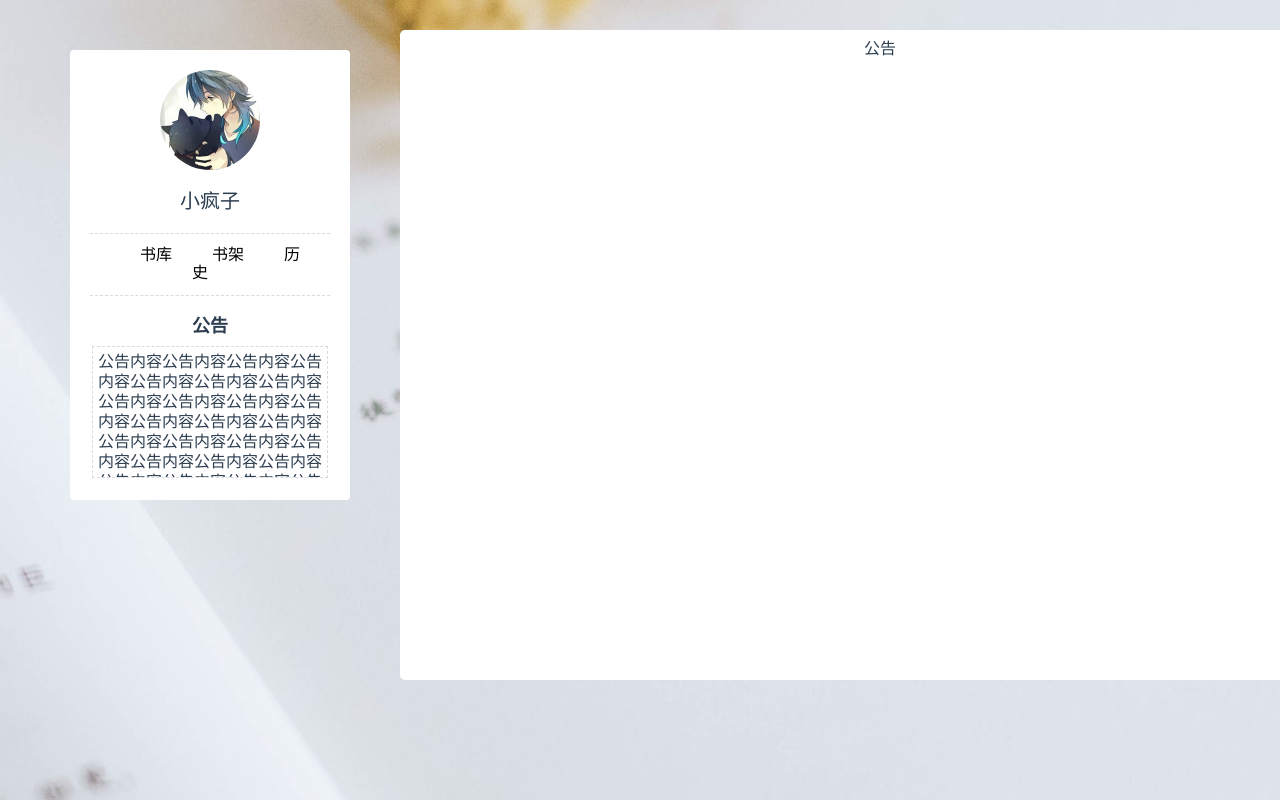
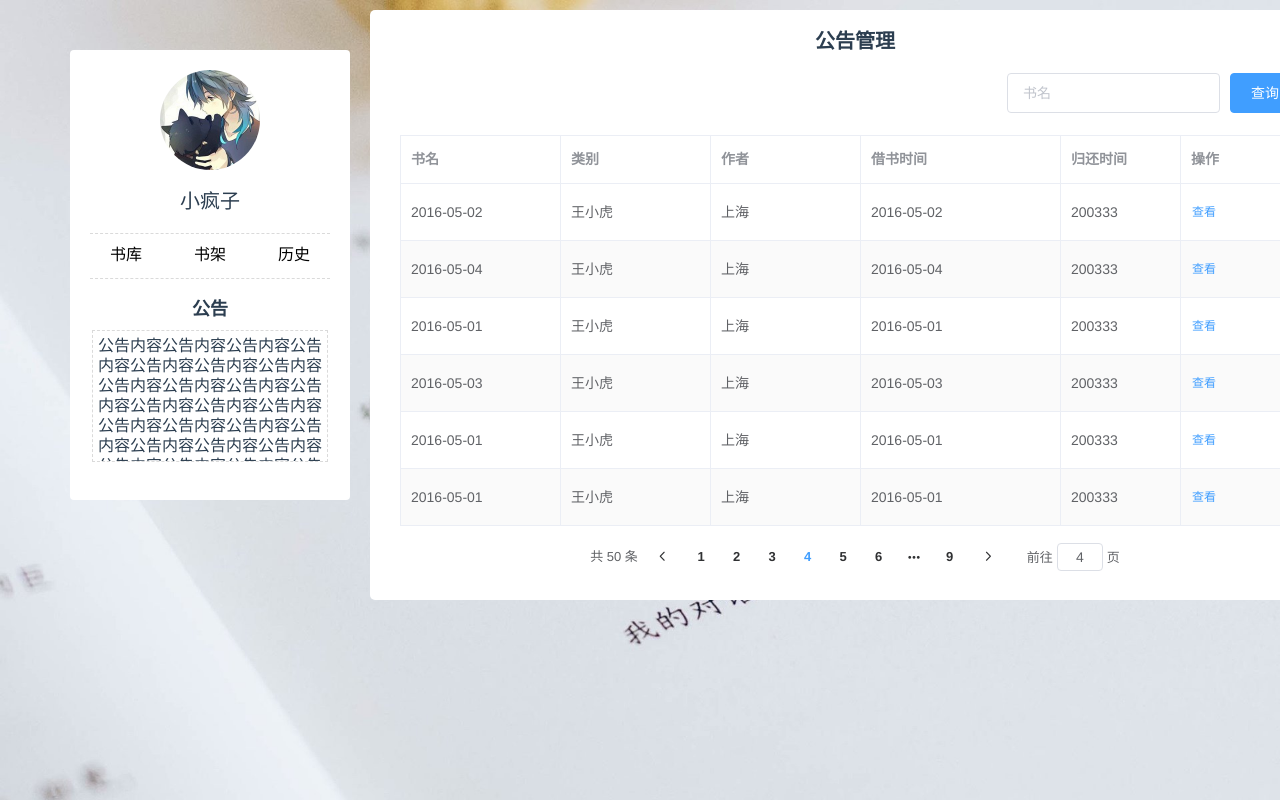
Before and after one commit to Jeffrey-0/library_management_system, a Vue app: page /index/notice in a window 1280 px wide. Built offline with nearby package versions, Linux system fonts and the light colour scheme.

Commit message:
add-json

```diff
--- a/src/assets/css/base.css
+++ b/src/assets/css/base.css
@@ -1 +1,4 @@
 @import "./normalize.css";
+.el-input.is-disabled .el-input__inner {
+  cursor: default;
+}
--- a/src/components/BookshelfItem.vue
+++ b/src/components/BookshelfItem.vue
@@ -1,6 +1,37 @@
 <template>
-  <div>
-    <div></div>
+  <div id="wrapper">
+    <!-- <el-form :inline="true" :model="formInline" class="demo-form-inline demo-form-inline1">
+      <el-form-item>
+        <el-input v-model="formInline.user" placeholder="书名"></el-input>
+      </el-form-item>
+      <el-form-item>
+        <el-button type="primary" @click="onSubmit">查询</el-button>
+      </el-form-item>
+    </el-form> -->
+
+    <el-form :inline="true" :model="formInline"  class="demo-form-inline" id="infoForm" label-width="100px">
+      <el-form-item label="书籍名称">
+        <el-input v-model="formInline.user" placeholder="姓名" disabled></el-input>
+      </el-form-item>
+      <el-form-item label="借阅时间">
+        <el-input v-model="formInline.user" placeholder="姓名" disabled></el-input>
+      </el-form-item>
+      <el-form-item>
+        <el-button type="primary" @click="onSubmit">归还</el-button>
+      </el-form-item>
+      <el-form-item label="借阅有效期">
+        <el-input v-model="formInline.user" placeholder="手机" disabled></el-input>
+      </el-form-item>
+      <el-form-item label="归还时间">
+        <el-input v-model="formInline.user" placeholder="年龄" disabled></el-input>
+      </el-form-item>
+      <!-- <el-form-item label="邮箱">
+        <el-input v-model="formInline.user" placeholder="邮箱"></el-input>
+      </el-form-item>
+      <el-form-item label="ID" >
+        <el-input v-model="formInline.user" placeholder="ID" disabled></el-input>
+      </el-form-item> -->
+    </el-form>
   </div>
 </template>
 
@@ -9,13 +40,30 @@ export default {
   name: '',
   data () {
     return {
+      formInline: {
+        user: '',
+        region: ''
+      }
     }
   },
   methods: {
+     onSubmit() {
+        console.log('submit!');
+      }
   }
 }
 </script>
 
 <style scoped>
-
+/*.demo-form-inline1 {
+  margin-top: 2px;
+}
+#wrapper{
+  background: #2f2f2f1f;
+  margin-bottom: 2px;
+}*/
+.demo-form-inline {
+  text-align: left;
+  padding: 40px 30px 20px 60px;
+}
 </style>
--- a/src/components/NavBar.vue
+++ b/src/components/NavBar.vue
@@ -69,11 +69,29 @@ export default {
   padding: 12px;
   border-top:1px dashed #dadada;
   border-bottom:1px dashed #dadada;
+  position: relative;
+  height: 20px;
 }
 .nav a {
   text-decoration: none;
-  margin: 20px;
   color: black;
+  position: absolute;
+}
+.nav a:nth-child(1) {
+  left: 20px;
+}
+.nav a:nth-child(2) {
+  left: 50%;
+  transform: translate(-50%);
+  margin: auto;
+}
+.nav a:nth-child(3) {
+  right: 20px;
+}
+.nav::after {
+  content: '';
+  clear: both;
+  display: block;
 }
 .notice {
   margin: 0px auto;
--- a/src/views/user/History.vue
+++ b/src/views/user/History.vue
@@ -3,8 +3,8 @@
     <div class="title">历史</div>
 
     <el-form :inline="true" :model="formInline" class="demo-form-inline">
-      <el-form-item label="书名">
-        <el-input v-model="formInline.user" placeholder="审批人"></el-input>
+      <el-form-item>
+        <el-input v-model="formInline.user" placeholder="书名"></el-input>
       </el-form-item>
       <el-form-item>
         <el-button type="primary" @click="onSubmit">查询</el-button>
@@ -14,7 +14,7 @@
     :data="tableData"
     border
     stripe
-    style="width: 100%;min-height:400px;margin-bottom:15px">
+    style="width: 100%;min-height:390px;margin-bottom:15px">
     <el-table-column
       prop="date"
       label="书名"
@@ -123,13 +123,6 @@
           city: '普陀区',
           address: '上海市普陀区金沙江路 1519 弄',
           zip: 200333
-        }, {
-          date: '2016-05-01',
-          name: '王小虎',
-          province: '上海',
-          city: '普陀区',
-          address: '上海市普陀区金沙江路 1519 弄',
-          zip: 200333
         }],
          formInline: {
           user: '',
@@ -147,4 +140,7 @@
    font-weight: bold;
    padding: 10px 10px 20px;
  }
+ .demo-form-inline {
+   text-align: right;
+ }
 </style>
--- a/src/views/user/Index.vue
+++ b/src/views/user/Index.vue
@@ -38,13 +38,14 @@ export default {
  }
  .content {
    position: absolute;
-   margin-top: 30px;
-   margin-left: 400px;
-   width: 900px;
-   height: 630px;
+   margin-top: 10px;
+   margin-left: 370px;
+   width: 910px;
+   height: 570px;
    background: white;
    padding: 10px 30px;
    border-radius: 5px;
+   overflow: auto;
  }
  .title{
    font-size: 20px;
@@ -56,4 +57,28 @@ export default {
     margin: 20px;
     background: red;
   }*/
+
+  /*定义滚动条高宽及背景 高宽分别对应横竖滚动条的尺寸*/
+::-webkit-scrollbar
+{
+	width: 5px;
+	height: 5px;
+	background-color: #F5F5F5;
+}
+
+/*定义滚动条轨道 内阴影+圆角
+::-webkit-scrollbar-track
+{
+	-webkit-box-shadow: inset 0 0 3px rgba(0,0,0,0.3);
+	border-radius: 3px;
+	background-color: #F5F5F5;
+}*/
+
+/*定义滑块 内阴影+圆角*/
+::-webkit-scrollbar-thumb
+{
+	border-radius: 3px;
+	-webkit-box-shadow: inset 0 0 3px rgba(0,0,0,.3);
+	background-color: #555;
+}
 </style>
--- a/src/views/user/Info.vue
+++ b/src/views/user/Info.vue
@@ -113,16 +113,17 @@
  .title{
    font-size: 20px;
    font-weight: bold;
-   padding: 10px 10px 20px;
+   padding: 10px 10px 10px;
  }
  #infoForm, .demo-ruleForm {
    width: 530px;
-   padding: 20px;
+   padding: 10px;
     margin: 0px auto;
     text-align: left;
  }
  .demo-ruleForm {
    text-align: center;
+   padding-bottom: 0px;
  }
  .bt-save{
   margin-left: 50%;
--- a/src/views/user/Library.vue
+++ b/src/views/user/Library.vue
@@ -3,17 +3,41 @@
     <div class="title">书库</div>
 
     <el-form :inline="true" :model="formInline" class="demo-form-inline">
-      <el-form-item label="书名">
+      <!-- <el-form-item label="书名">
         <el-input v-model="formInline.user" placeholder="审批人"></el-input>
-      </el-form-item>
+      </el-form-item> -->
       <el-form-item label="分类">
-        <el-select v-model="formInline.region" placeholder="活动区域">
-          <el-option label="区域一" value="shanghai"></el-option>
+        <el-select v-model="formInline.region" placeholder="分类">
+          <el-option label="所有" value="shanghai"></el-option>
+          <el-option label="区域二" value="beijing"></el-option>
           <el-option label="区域二" value="beijing"></el-option>
         </el-select>
       </el-form-item>
-      <el-form-item label="作者">
+      <el-form-item label="出版社">
+        <el-select v-model="formInline.region" placeholder="出版社">
+          <el-option label="所有" value="shanghai"></el-option>
+          <el-option label="区域二" value="beijing"></el-option>
+          <el-option label="区域二" value="beijing"></el-option>
+        </el-select>
+      </el-form-item>
+      <!-- <el-form-item label="剩余情况">
         <el-input v-model="formInline.user" placeholder="审批人"></el-input>
+      </el-form-item> -->
+      <el-form-item label="剩余">
+        <el-select v-model="formInline.region" placeholder="剩余情况" width="50px">
+          <el-option label="所有" value="shanghai"></el-option>
+          <el-option label="已空" value="beijing"></el-option>
+          <el-option label="有剩" value="beijing"></el-option>
+        </el-select>
+      </el-form-item>
+      <el-form-item>
+        <el-button type="primary" @click="onSubmit">查询</el-button>
+      </el-form-item>
+    </el-form>
+
+    <el-form :inline="true" :model="formInline" class="demo-form-inline demo-form-inline2">
+      <el-form-item>
+        <el-input v-model="formInline.user" placeholder="书名"></el-input>
       </el-form-item>
       <el-form-item>
         <el-button type="primary" @click="onSubmit">查询</el-button>
@@ -23,7 +47,7 @@
     :data="tableData"
     border
     stripe
-    style="width: 100%;min-height:400px;margin-bottom:15px">
+    style="width: 100%;min-height:330px;margin-bottom:15px">
     <el-table-column
       prop="date"
       label="书名"
@@ -91,20 +115,6 @@
     data() {
       return {
         tableData: [{
-          date: '2016-05-02',
-          name: '王小虎',
-          province: '上海',
-          city: '普陀区',
-          address: '上海市普陀区金沙江路 1518 弄',
-          zip: 200333
-        }, {
-          date: '2016-05-04',
-          name: '王小虎',
-          province: '上海',
-          city: '普陀区',
-          address: '上海市普陀区金沙江路 1517 弄',
-          zip: 200333
-        }, {
           date: '2016-05-01',
           name: '王小虎',
           province: '上海',
@@ -156,4 +166,10 @@
    font-weight: bold;
    padding: 10px 10px 20px;
  }
+  .demo-form-inline {
+   text-align: right;
+ }
+ /* .el-input__inner {
+   width: 100px;
+ }*/
 </style>
--- a/src/views/user/Notice.vue
+++ b/src/views/user/Notice.vue
@@ -1,21 +1,146 @@
 <template>
   <div>
-  公告
+    <div class="title">公告管理</div>
+
+    <el-form :inline="true" :model="formInline" class="demo-form-inline">
+      <el-form-item>
+        <el-input v-model="formInline.user" placeholder="书名"></el-input>
+      </el-form-item>
+      <el-form-item>
+        <el-button type="primary" @click="onSubmit">查询</el-button>
+      </el-form-item>
+    </el-form>
+  <el-table
+    :data="tableData"
+    border
+    stripe
+    style="width: 100%;min-height:390px;margin-bottom:15px">
+    <el-table-column
+      prop="date"
+      label="书名"
+      width="160">
+    </el-table-column>
+    <el-table-column
+      prop="name"
+      label="类别"
+      width="150">
+    </el-table-column>
+    <el-table-column
+      prop="province"
+      label="作者"
+      width="150">
+    </el-table-column>
+    <el-table-column
+      prop="date"
+      label="借书时间"
+      width="200">
+    </el-table-column>
+    <el-table-column
+      prop="zip"
+      label="归还时间"
+      width="120">
+    </el-table-column>
+
+    <el-table-column
+      label="操作">
+      <!-- <template slot-scope="scope"> -->
+        <el-button @click="handleClick(scope.row)" type="text" size="small">查看</el-button>
+        <!-- <el-button type="text" size="small">编辑</el-button> -->
+      <!-- </template> -->
+    </el-table-column>
+  </el-table>
+
+  <div class="block">
+    <el-pagination
+      @current-change="handleCurrentChange"
+      :current-page="currentPage"
+      :page-size="6"
+      layout="total, prev, pager, next, jumper"
+      :total="50">
+    </el-pagination>
+  </div>
   </div>
 </template>
 
 <script>
-export default {
-  name: '',
-  data () {
-    return {
+  export default {
+    methods: {
+      handleClick(row) {
+        console.log(row);
+      },
+       onSubmit() {
+        console.log('submit!');
+      },
+      handleSizeChange(val) {
+        console.log(`每页 ${val} 条`);
+      },
+      handleCurrentChange(val) {
+        console.log(`当前页: ${val}`);
+      }
+    },
+
+    data() {
+      return {
+        tableData: [{
+          date: '2016-05-02',
+          name: '王小虎',
+          province: '上海',
+          city: '普陀区',
+          address: '上海市普陀区金沙江路 1518 弄',
+          zip: 200333
+        }, {
+          date: '2016-05-04',
+          name: '王小虎',
+          province: '上海',
+          city: '普陀区',
+          address: '上海市普陀区金沙江路 1517 弄',
+          zip: 200333
+        }, {
+          date: '2016-05-01',
+          name: '王小虎',
+          province: '上海',
+          city: '普陀区',
+          address: '上海市普陀区金沙江路 1519 弄',
+          zip: 200333
+        }, {
+          date: '2016-05-03',
+          name: '王小虎',
+          province: '上海',
+          city: '普陀区',
+          address: '上海市普陀区金沙江路 1516 弄',
+          zip: 200333
+        }, {
+          date: '2016-05-01',
+          name: '王小虎',
+          province: '上海',
+          city: '普陀区',
+          address: '上海市普陀区金沙江路 1519 弄',
+          zip: 200333
+        }, {
+          date: '2016-05-01',
+          name: '王小虎',
+          province: '上海',
+          city: '普陀区',
+          address: '上海市普陀区金沙江路 1519 弄',
+          zip: 200333
+        }],
+         formInline: {
+          user: '',
+          region: ''
+        },
+        currentPage: 4
+      }
     }
-  },
-  methods: {
   }
-}
 </script>
 
 <style scoped>
-
+ .title{
+   font-size: 20px;
+   font-weight: bold;
+   padding: 10px 10px 20px;
+ }
+ .demo-form-inline {
+   text-align: right;
+ }
 </style>
```
Also changed, not shown: data.json (added, +51 -0 lines), src/components/LoginC.vue (+4 -4 lines), src/network/login.js (+6 -6 lines), src/views/user/Bookshelf.vue (+11 -2 lines).
